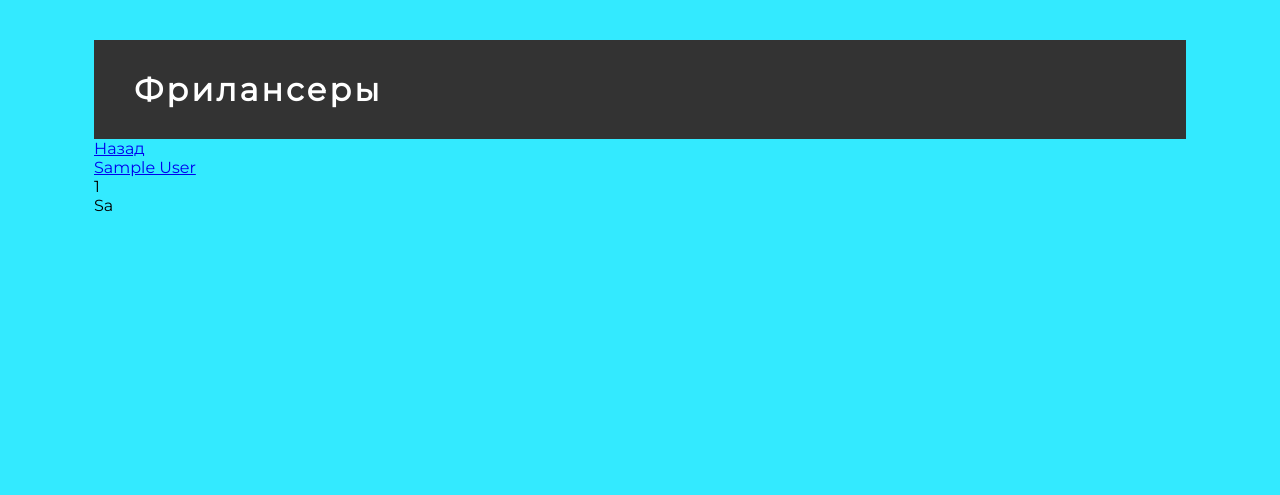
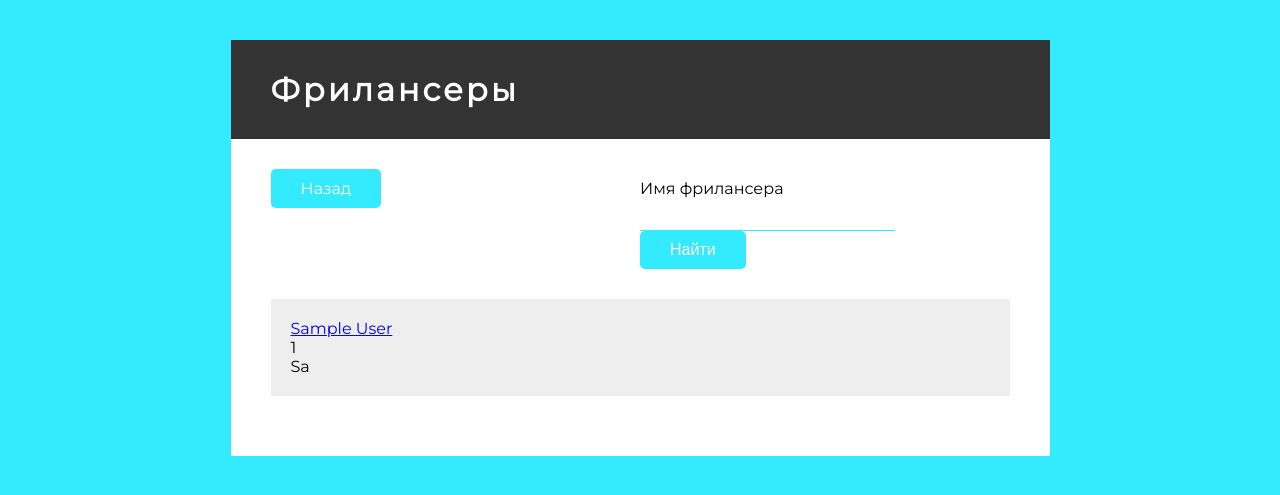
Before and after one commit to expant/Freelance-coursework, a Node server app: page /freelancers in a window 1280 px wide. Shown: the top 495 px of the page. Run offline with Node 20, Linux system fonts and the light colour scheme; tables that the repository leaves empty hold one stand-in row (values such as "Sample post"); some web fonts are replaced.

Commit message:
Поработал над дизайном freelancers

```diff
--- a/public/css/freelancers.css
+++ b/public/css/freelancers.css
@@ -0,0 +1,57 @@
+.mainw {
+    width: 75%;
+    max-width: 1200px;
+    margin: 0 auto;
+}
+
+.freelancers {
+    background: #fff;
+    padding: 40px;
+}
+
+.freelancer {
+    background: #eee;
+    padding: 20px;
+    margin-bottom: 20px;
+}
+
+.back-search {
+    display: flex;
+    margin-bottom: 30px;
+}
+
+.back,
+.search {
+    width: 50%;
+}
+
+.search input[type="text"] {
+    font-size: 19px;
+    padding: 5px;
+    margin-right: 20px;
+    border: none;
+    border-bottom: 1px solid #33eaff;
+}
+
+.back a,
+.search input[type="submit"] {
+    padding: 10px 30px;
+    background: #33eaff;
+    border-radius: 5px;
+    border: none;
+    font-size: 16px;
+    color: #fff;
+    transition: all .2s;
+    text-decoration: none;
+}
+
+.back a:hover,
+.search input[type="submit"]:hover {
+    transition: all .2s;
+    background: #333;
+}
+
+.search input[type="text"]:focus,
+.search input[type="text"]:active {
+    outline: 0;
+}
--- a/views/freelancers.pug
+++ b/views/freelancers.pug
@@ -7,7 +7,7 @@ html(lang='en')
     title Freelance - зарабатывать просто
     // CSS
     link(rel='stylesheet', href='css/styles.css')
-    link(rel='stylesheets', href='css/freelancers')
+    link(rel="stylesheet", href="css/freelancers.css")
   body.bg
     .sect-wrap.clearfix
       .wrapp.clearfix
@@ -15,8 +15,14 @@ html(lang='en')
           .tit
             h1 Фрилансеры
           .freelancers
-            .back
-              a(href="/") Назад
+            .back-search
+              .back
+                a(href="/") Назад
+              .search
+                form(method="POST")
+                  p: label(for="findTheFreelancer") Имя фрилансера
+                  input(type="text" name="findTheFreelancer" required)
+                  input(type="submit" value="Найти")
             if freelancers
               for freelancer in freelancers
                 .freelancer
```
Also changed, not shown: views/market.pug (+2 -9 lines).
